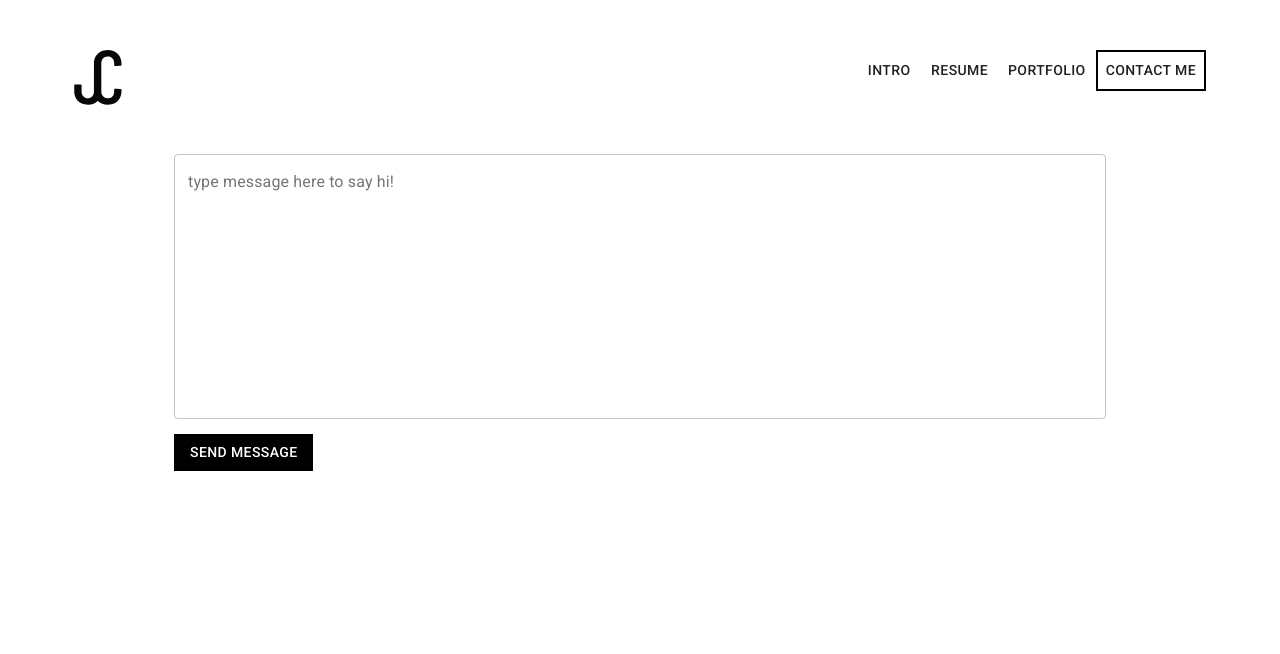
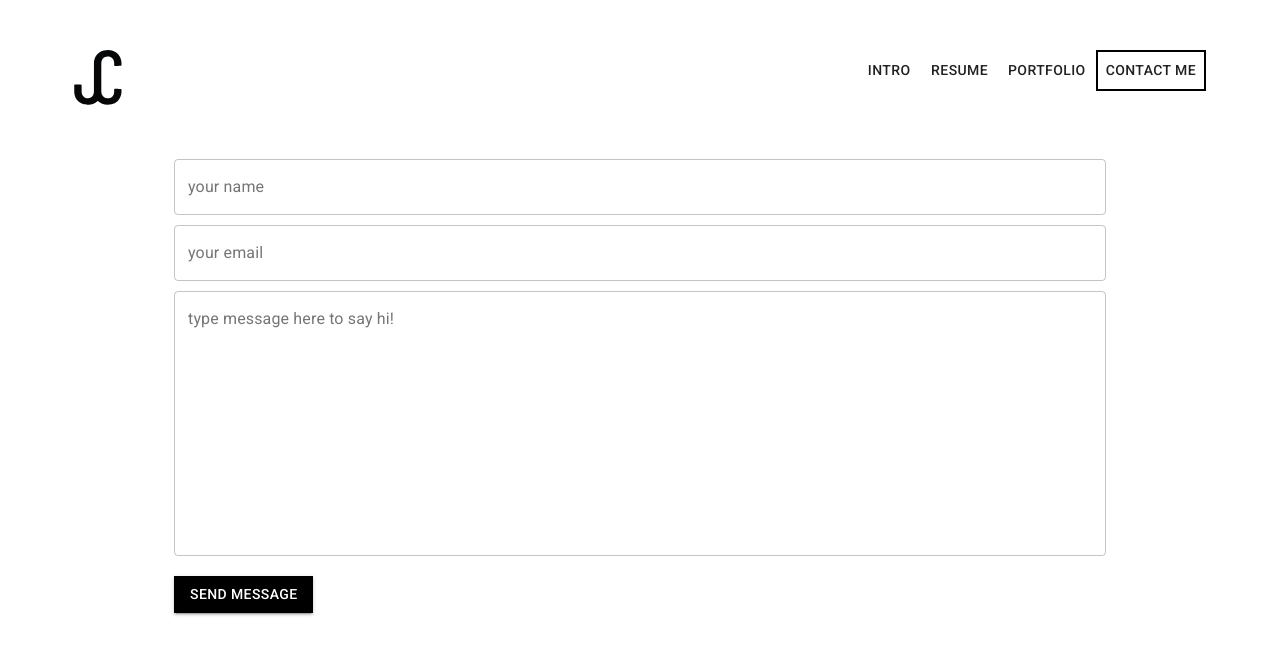
Before and after one commit to michaelsweeney/jess-celano-website, a React (Create React App) app: page /contact in a window 1280 px wide. Shown: the top 654 px of the page. Built offline with nearby package versions, Linux system fonts and the light colour scheme.

Commit message:
autocomplete inputs

```diff
--- a/src/App.jsx
+++ b/src/App.jsx
@@ -1,6 +1,10 @@
 import { useState, useEffect } from "react";
 
-import { makeStyles } from "@material-ui/core/styles";
+import {
+  makeStyles,
+  createMuiTheme,
+  ThemeProvider,
+} from "@material-ui/core/styles";
 import { useTheme, Container } from "@material-ui/core";
 import { BrowserRouter as Router } from "react-router-dom";
 
@@ -9,6 +13,14 @@ import Header from "./components/header";
 import Sidebar from "./components/sidebar";
 import MenuButton from "./components/menubutton";
 import useWindowSize from "./components/usewindowsize";
+
+const theme = createMuiTheme({
+  palette: {
+    primary: {
+      main: "rgb(0,0,0)",
+    },
+  },
+});
 
 const useStyles = makeStyles((theme) => ({
   root: {
@@ -20,7 +32,6 @@ const useStyles = makeStyles((theme) => ({
 export default function App() {
   const classes = useStyles();
   const windowSize = useWindowSize();
-  const theme = useTheme();
 
   const [open, setOpen] = useState(false);
 
@@ -42,12 +53,14 @@ export default function App() {
 
   return (
     <Router>
+      <ThemeProvider theme={theme}>
         <Container maxWidth="lg" className={classes.root}>
           <Header closeCallback={handleDrawerClose} />
           <Sidebar open={open} closeCallback={handleDrawerClose} />
           <MenuButton openCallback={handleDrawerOpen} />
           <Content open={open} closeCallback={handleDrawerClose} />
         </Container>
+      </ThemeProvider>
     </Router>
   );
 }
--- a/src/components/content.jsx
+++ b/src/components/content.jsx
@@ -7,7 +7,7 @@ import Portfolio from "./content/portfolio";
 import About from "./content/about";
 import Resume from "./content/resume";
 import Contact from "./content/contact";
-
+import Secret from "./content/secret";
 import { drawerWidth } from "../constants";
 
 const useStyles = makeStyles((theme) => ({
@@ -65,6 +65,9 @@ const Content = (props) => {
         <Route path="/contact">
           <Contact />
         </Route>
+        <Route path="/secret">
+          <Secret />
+        </Route>
       </Switch>
     </div>
   );
--- a/src/components/content/contact.jsx
+++ b/src/components/content/contact.jsx
@@ -1,11 +1,13 @@
 import { useEffect, useState } from "react";
 import { Typography } from "@material-ui/core";
 import { Button, TextField } from "@material-ui/core";
-
+import clsx from "clsx";
 import { makeStyles } from "@material-ui/core/styles";
 
 const useStyles = makeStyles({
   textField: {
+    marginTop: 5,
+    marginBottom: 5,
     color: "rgb(20,100,20) !important",
     width: "calc(min(100%,1000px))",
     "&$focused": {
@@ -24,6 +26,9 @@ const Portfolio = (props) => {
   const classes = useStyles();
 
   const [textContent, setTextContent] = useState("");
+  const [emailFieldContent, setEmailFieldContent] = useState("");
+  const [nameFieldContent, setNameFieldContent] = useState("");
+
   const handleSubmit = () => {
     alert(`you've submitted ${textContent}`);
     setTextContent("");
@@ -36,22 +41,49 @@ const Portfolio = (props) => {
   return (
     <>
       <div>
+        <div>
+          <TextField
+            className={clsx(classes.textField, classes.nameField)}
+            label="your name"
+            autoComplete="name"
+            value={nameFieldContent}
+            onChange={(e) => {
+              setNameFieldContent(e.target.value);
+            }}
+            variant="outlined"
+          />
+        </div>
+
+        <div>
+          <TextField
+            className={clsx(classes.textField, classes.emailField)}
+            label="your email"
+            autoComplete="email"
+            value={emailFieldContent}
+            onChange={(e) => {
+              setEmailFieldContent(e.target.value);
+            }}
+            variant="outlined"
+          />
+        </div>
+
         <TextField
           className={classes.textField}
-          id="outlined-multiline-static"
           label="type message here to say hi!"
           multiline
           rows={12}
           value={textContent}
-          color={"rgb(20,100,20)"}
-          onChange={handleTextFieldChange}
+          onChange={(e) => {
+            setTextContent(e.target.value);
+          }}
           variant="outlined"
         />
       </div>
       <div>
         <Button
           className={classes.inputButton}
-          variant="solid"
+          variant="contained"
+          color="primary"
           onClick={handleSubmit}
         >
           Send Message
--- /dev/null
+++ b/src/components/content/secret.jsx
@@ -0,0 +1,12 @@
+import { useEffect, useState } from "react";
+import { Typography } from "@material-ui/core";
+const Secret = (props) => {
+  return (
+    <>
+      <Typography variant="h2">shhhhhh....</Typography>
+      <Typography paragraph>This is a private page!</Typography>
+    </>
+  );
+};
+
+export default Secret;
```
Lines whose indentation alone changed are shown as unchanged.
